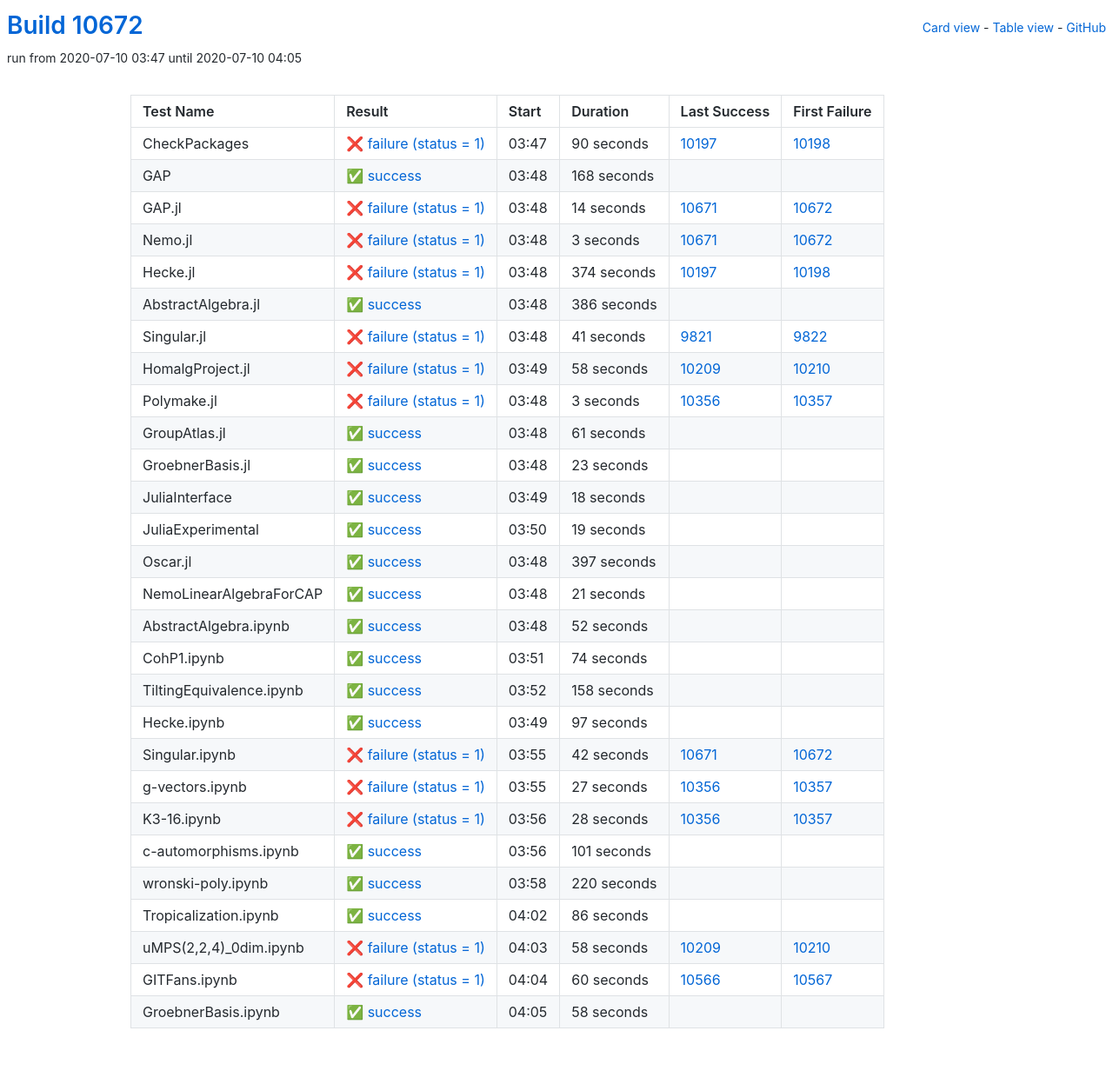
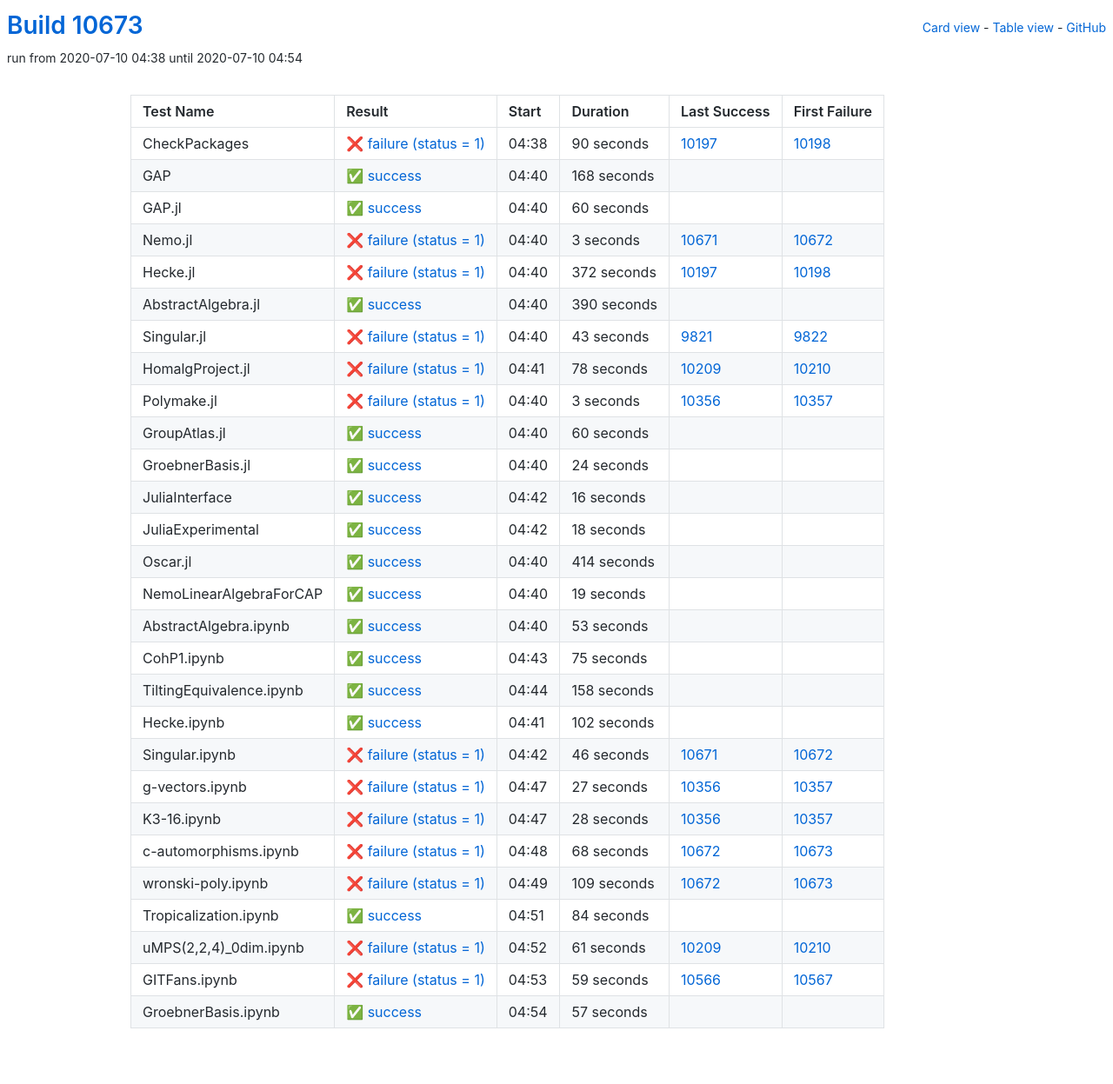
Before and after one commit to oscar-system/oscar-ci-status, a Jekyll site: the page built from table.html, in a window 1280 px wide. Shown: the whole page at 87% size. Built offline with Jekyll 4.4.1, drawn with Linux system fonts in a browser that asks for light colours.

Commit message:
Build #10673

```diff
--- a/_data/ci.yml
+++ b/_data/ci.yml
@@ -1,6 +1,6 @@
 ---
-build: 10672
-build_url: https://oscarci.mathematik.uni-kl.de/job/oscar/10672/
+build: 10673
+build_url: https://oscarci.mathematik.uni-kl.de/job/oscar/10673/
 job: oscar
 organization: oscar-system
 repo: oscar-ci-status
@@ -8,8 +8,8 @@
 tests:
 - name: CheckPackages
   id: checkpackages
-  log: https://oscarci.mathematik.uni-kl.de/job/oscar/10672/artifact/logs/build-10672/CheckPackages.log
-  start: 2020-07-10 03:47
+  log: https://oscarci.mathematik.uni-kl.de/job/oscar/10673/artifact/logs/build-10673/CheckPackages.log
+  start: 2020-07-10 04:38
   success: false
   exitcode: 1
   status: failure
@@ -20,8 +20,8 @@
   first_failure_url: https://oscarci.mathematik.uni-kl.de/job/oscar/10198/
 - name: GAP
   id: gap
-  log: https://oscarci.mathematik.uni-kl.de/job/oscar/10672/artifact/logs/build-10672/GAP.log
-  start: 2020-07-10 03:48
+  log: https://oscarci.mathematik.uni-kl.de/job/oscar/10673/artifact/logs/build-10673/GAP.log
+  start: 2020-07-10 04:40
   success: true
   exitcode: 0
   status: success
@@ -32,20 +32,20 @@
   first_failure_url:
 - name: GAP.jl
   id: gap-jl
-  log: https://oscarci.mathematik.uni-kl.de/job/oscar/10672/artifact/logs/build-10672/GAP.jl.log
-  start: 2020-07-10 03:48
-  success: false
-  exitcode: 1
-  status: failure
-  duration: 14
-  last_success: 10671
-  last_success_url: https://oscarci.mathematik.uni-kl.de/job/oscar/10671/
-  first_failure: 10672
-  first_failure_url: https://oscarci.mathematik.uni-kl.de/job/oscar/10672/
+  log: https://oscarci.mathematik.uni-kl.de/job/oscar/10673/artifact/logs/build-10673/GAP.jl.log
+  start: 2020-07-10 04:40
+  success: true
+  exitcode: 0
+  status: success
+  duration: 60
+  last_success: false
+  last_success_url:
+  first_failure: false
+  first_failure_url:
 - name: Nemo.jl
   id: nemo-jl
-  log: https://oscarci.mathematik.uni-kl.de/job/oscar/10672/artifact/logs/build-10672/Nemo.jl.log
-  start: 2020-07-10 03:48
+  log: https://oscarci.mathematik.uni-kl.de/job/oscar/10673/artifact/logs/build-10673/Nemo.jl.log
+  start: 2020-07-10 04:40
   success: false
   exitcode: 1
   status: failure
@@ -56,56 +56,56 @@
   first_failure_url: https://oscarci.mathematik.uni-kl.de/job/oscar/10672/
 - name: Hecke.jl
   id: hecke-jl
-  log: https://oscarci.mathematik.uni-kl.de/job/oscar/10672/artifact/logs/build-10672/Hecke.jl.log
-  start: 2020-07-10 03:48
+  log: https://oscarci.mathematik.uni-kl.de/job/oscar/10673/artifact/logs/build-10673/Hecke.jl.log
+  start: 2020-07-10 04:40
   success: false
   exitcode: 1
   status: failure
-  duration: 374
+  duration: 372
   last_success: 10197
   last_success_url: https://oscarci.mathematik.uni-kl.de/job/oscar/10197/
   first_failure: 10198
   first_failure_url: https://oscarci.mathematik.uni-kl.de/job/oscar/10198/
 - name: AbstractAlgebra.jl
   id: abstractalgebra-jl
-  log: https://oscarci.mathematik.uni-kl.de/job/oscar/10672/artifact/logs/build-10672/AbstractAlgebra.jl.log
-  start: 2020-07-10 03:48
+  log: https://oscarci.mathematik.uni-kl.de/job/oscar/10673/artifact/logs/build-10673/AbstractAlgebra.jl.log
+  start: 2020-07-10 04:40
   success: true
   exitcode: 0
   status: success
-  duration: 386
+  duration: 390
   last_success: false
   last_success_url:
   first_failure: false
   first_failure_url:
 - name: Singular.jl
   id: singular-jl
-  log: https://oscarci.mathematik.uni-kl.de/job/oscar/10672/artifact/logs/build-10672/Singular.jl.log
-  start: 2020-07-10 03:48
+  log: https://oscarci.mathematik.uni-kl.de/job/oscar/10673/artifact/logs/build-10673/Singular.jl.log
+  start: 2020-07-10 04:40
   success: false
   exitcode: 1
   status: failure
-  duration: 41
+  duration: 43
   last_success: 9821
   last_success_url: https://oscarci.mathematik.uni-kl.de/job/oscar/9821/
   first_failure: 9822
   first_failure_url: https://oscarci.mathematik.uni-kl.de/job/oscar/9822/
 - name: HomalgProject.jl
   id: homalgproject-jl
-  log: https://oscarci.mathematik.uni-kl.de/job/oscar/10672/artifact/logs/build-10672/HomalgProject.jl.log
-  start: 2020-07-10 03:49
+  log: https://oscarci.mathematik.uni-kl.de/job/oscar/10673/artifact/logs/build-10673/HomalgProject.jl.log
+  start: 2020-07-10 04:41
   success: false
   exitcode: 1
   status: failure
-  duration: 58
+  duration: 78
   last_success: 10209
   last_success_url: https://oscarci.mathematik.uni-kl.de/job/oscar/10209/
   first_failure: 10210
   first_failure_url: https://oscarci.mathematik.uni-kl.de/job/oscar/10210/
 - name: Polymake.jl
   id: polymake-jl
-  log: https://oscarci.mathematik.uni-kl.de/job/oscar/10672/artifact/logs/build-10672/Polymake.jl.log
-  start: 2020-07-10 03:48
+  log: https://oscarci.mathematik.uni-kl.de/job/oscar/10673/artifact/logs/build-10673/Polymake.jl.log
+  start: 2020-07-10 04:40
   success: false
   exitcode: 1
   status: failure
@@ -116,32 +116,44 @@
   first_failure_url: https://oscarci.mathematik.uni-kl.de/job/oscar/10357/
 - name: GroupAtlas.jl
   id: groupatlas-jl
-  log: https://oscarci.mathematik.uni-kl.de/job/oscar/10672/artifact/logs/build-10672/GroupAtlas.jl.log
-  start: 2020-07-10 03:48
+  log: https://oscarci.mathematik.uni-kl.de/job/oscar/10673/artifact/logs/build-10673/GroupAtlas.jl.log
+  start: 2020-07-10 04:40
   success: true
   exitcode: 0
   status: success
-  duration: 61
+  duration: 60
   last_success: false
   last_success_url:
   first_failure: false
   first_failure_url:
 - name: GroebnerBasis.jl
   id: groebnerbasis-jl
-  log: https://oscarci.mathematik.uni-kl.de/job/oscar/10672/artifact/logs/build-10672/GroebnerBasis.jl.log
-  start: 2020-07-10 03:48
+  log: https://oscarci.mathematik.uni-kl.de/job/oscar/10673/artifact/logs/build-10673/GroebnerBasis.jl.log
+  start: 2020-07-10 04:40
   success: true
   exitcode: 0
   status: success
-  duration: 23
+  duration: 24
   last_success: false
   last_success_url:
   first_failure: false
   first_failure_url:
 - name: JuliaInterface
   id: juliainterface
-  log: https://oscarci.mathematik.uni-kl.de/job/oscar/10672/artifact/logs/build-10672/JuliaInterface.log
-  start: 2020-07-10 03:49
+  log: https://oscarci.mathematik.uni-kl.de/job/oscar/10673/artifact/logs/build-10673/JuliaInterface.log
+  start: 2020-07-10 04:42
+  success: true
+  exitcode: 0
+  status: success
+  duration: 16
+  last_success: false
+  last_success_url:
+  first_failure: false
+  first_failure_url:
+- name: JuliaExperimental
+  id: juliaexperimental
+  log: https://oscarci.mathematik.uni-kl.de/job/oscar/10673/artifact/logs/build-10673/JuliaExperimental.log
+  start: 2020-07-10 04:42
   success: true
   exitcode: 0
   status: success
@@ -150,10 +162,22 @@
   last_success_url:
   first_failure: false
   first_failure_url:
-- name: JuliaExperimental
-  id: juliaexperimental
-  log: https://oscarci.mathematik.uni-kl.de/job/oscar/10672/artifact/logs/build-10672/JuliaExperimental.log
-  start: 2020-07-10 03:50
+- name: Oscar.jl
+  id: oscar-jl
+  log: https://oscarci.mathematik.uni-kl.de/job/oscar/10673/artifact/logs/build-10673/Oscar.jl.log
+  start: 2020-07-10 04:40
+  success: true
+  exitcode: 0
+  status: success
+  duration: 414
+  last_success: false
+  last_success_url:
+  first_failure: false
+  first_failure_url:
+- name: NemoLinearAlgebraForCAP
+  id: nemolinearalgebraforcap
+  log: https://oscarci.mathematik.uni-kl.de/job/oscar/10673/artifact/logs/build-10673/NemoLinearAlgebraForCAP.log
+  start: 2020-07-10 04:40
   success: true
   exitcode: 0
   status: success
@@ -162,58 +186,34 @@
   last_success_url:
   first_failure: false
   first_failure_url:
-- name: Oscar.jl
-  id: oscar-jl
-  log: https://oscarci.mathematik.uni-kl.de/job/oscar/10672/artifact/logs/build-10672/Oscar.jl.log
-  start: 2020-07-10 03:48
+- name: AbstractAlgebra.ipynb
+  id: abstractalgebra-ipynb
+  log: https://oscarci.mathematik.uni-kl.de/job/oscar/10673/artifact/logs/build-10673/AbstractAlgebra.ipynb.log
+  start: 2020-07-10 04:40
   success: true
   exitcode: 0
   status: success
-  duration: 397
-  last_success: false
-  last_success_url:
-  first_failure: false
-  first_failure_url:
-- name: NemoLinearAlgebraForCAP
-  id: nemolinearalgebraforcap
-  log: https://oscarci.mathematik.uni-kl.de/job/oscar/10672/artifact/logs/build-10672/NemoLinearAlgebraForCAP.log
-  start: 2020-07-10 03:48
-  success: true
-  exitcode: 0
-  status: success
-  duration: 21
-  last_success: false
-  last_success_url:
-  first_failure: false
-  first_failure_url:
-- name: AbstractAlgebra.ipynb
-  id: abstractalgebra-ipynb
-  log: https://oscarci.mathematik.uni-kl.de/job/oscar/10672/artifact/logs/build-10672/AbstractAlgebra.ipynb.log
-  start: 2020-07-10 03:48
-  success: true
-  exitcode: 0
-  status: success
-  duration: 52
+  duration: 53
   last_success: false
   last_success_url:
   first_failure: false
   first_failure_url:
 - name: CohP1.ipynb
   id: cohp1-ipynb
-  log: https://oscarci.mathematik.uni-kl.de/job/oscar/10672/artifact/logs/build-10672/CohP1.ipynb.log
-  start: 2020-07-10 03:51
+  log: https://oscarci.mathematik.uni-kl.de/job/oscar/10673/artifact/logs/build-10673/CohP1.ipynb.log
+  start: 2020-07-10 04:43
   success: true
   exitcode: 0
   status: success
-  duration: 74
+  duration: 75
   last_success: false
   last_success_url:
   first_failure: false
   first_failure_url:
 - name: TiltingEquivalence.ipynb
   id: tiltingequivalence-ipynb
-  log: https://oscarci.mathematik.uni-kl.de/job/oscar/10672/artifact/logs/build-10672/TiltingEquivalence.ipynb.log
-  start: 2020-07-10 03:52
+  log: https://oscarci.mathematik.uni-kl.de/job/oscar/10673/artifact/logs/build-10673/TiltingEquivalence.ipynb.log
+  start: 2020-07-10 04:44
   success: true
   exitcode: 0
   status: success
@@ -224,32 +224,32 @@
   first_failure_url:
 - name: Hecke.ipynb
   id: hecke-ipynb
-  log: https://oscarci.mathematik.uni-kl.de/job/oscar/10672/artifact/logs/build-10672/Hecke.ipynb.log
-  start: 2020-07-10 03:49
+  log: https://oscarci.mathematik.uni-kl.de/job/oscar/10673/artifact/logs/build-10673/Hecke.ipynb.log
+  start: 2020-07-10 04:41
   success: true
   exitcode: 0
   status: success
-  duration: 97
+  duration: 102
   last_success: false
   last_success_url:
   first_failure: false
   first_failure_url:
 - name: Singular.ipynb
   id: singular-ipynb
-  log: https://oscarci.mathematik.uni-kl.de/job/oscar/10672/artifact/logs/build-10672/Singular.ipynb.log
-  start: 2020-07-10 03:55
+  log: https://oscarci.mathematik.uni-kl.de/job/oscar/10673/artifact/logs/build-10673/Singular.ipynb.log
+  start: 2020-07-10 04:42
   success: false
   exitcode: 1
   status: failure
-  duration: 42
+  duration: 46
   last_success: 10671
   last_success_url: https://oscarci.mathematik.uni-kl.de/job/oscar/10671/
   first_failure: 10672
   first_failure_url: https://oscarci.mathematik.uni-kl.de/job/oscar/10672/
 - name: g-vectors.ipynb
   id: g-vectors-ipynb
-  log: https://oscarci.mathematik.uni-kl.de/job/oscar/10672/artifact/logs/build-10672/g-vectors.ipynb.log
-  start: 2020-07-10 03:55
+  log: https://oscarci.mathematik.uni-kl.de/job/oscar/10673/artifact/logs/build-10673/g-vectors.ipynb.log
+  start: 2020-07-10 04:47
   success: false
   exitcode: 1
   status: failure
@@ -260,8 +260,8 @@
   first_failure_url: https://oscarci.mathematik.uni-kl.de/job/oscar/10357/
 - name: K3-16.ipynb
   id: k3-16-ipynb
-  log: https://oscarci.mathematik.uni-kl.de/job/oscar/10672/artifact/logs/build-10672/K3-16.ipynb.log
-  start: 2020-07-10 03:56
+  log: https://oscarci.mathematik.uni-kl.de/job/oscar/10673/artifact/logs/build-10673/K3-16.ipynb.log
+  start: 2020-07-10 04:47
   success: false
   exitcode: 1
   status: failure
@@ -272,72 +272,72 @@
   first_failure_url: https://oscarci.mathematik.uni-kl.de/job/oscar/10357/
 - name: c-automorphisms.ipynb
   id: c-automorphisms-ipynb
-  log: https://oscarci.mathematik.uni-kl.de/job/oscar/10672/artifact/logs/build-10672/c-automorphisms.ipynb.log
-  start: 2020-07-10 03:56
+  log: https://oscarci.mathematik.uni-kl.de/job/oscar/10673/artifact/logs/build-10673/c-automorphisms.ipynb.log
+  start: 2020-07-10 04:48
+  success: false
+  exitcode: 1
+  status: failure
+  duration: 68
+  last_success: 10672
+  last_success_url: https://oscarci.mathematik.uni-kl.de/job/oscar/10672/
+  first_failure: 10673
+  first_failure_url: https://oscarci.mathematik.uni-kl.de/job/oscar/10673/
+- name: wronski-poly.ipynb
+  id: wronski-poly-ipynb
+  log: https://oscarci.mathematik.uni-kl.de/job/oscar/10673/artifact/logs/build-10673/wronski-poly.ipynb.log
+  start: 2020-07-10 04:49
+  success: false
+  exitcode: 1
+  status: failure
+  duration: 109
+  last_success: 10672
+  last_success_url: https://oscarci.mathematik.uni-kl.de/job/oscar/10672/
+  first_failure: 10673
+  first_failure_url: https://oscarci.mathematik.uni-kl.de/job/oscar/10673/
+- name: Tropicalization.ipynb
+  id: tropicalization-ipynb
+  log: https://oscarci.mathematik.uni-kl.de/job/oscar/10673/artifact/logs/build-10673/Tropicalization.ipynb.log
+  start: 2020-07-10 04:51
   success: true
   exitcode: 0
   status: success
-  duration: 101
-  last_success: false
-  last_success_url:
-  first_failure: false
-  first_failure_url:
-- name: wronski-poly.ipynb
-  id: wronski-poly-ipynb
-  log: https://oscarci.mathematik.uni-kl.de/job/oscar/10672/artifact/logs/build-10672/wronski-poly.ipynb.log
-  start: 2020-07-10 03:58
-  success: true
-  exitcode: 0
-  status: success
-  duration: 220
-  last_success: false
-  last_success_url:
-  first_failure: false
-  first_failure_url:
-- name: Tropicalization.ipynb
-  id: tropicalization-ipynb
-  log: https://oscarci.mathematik.uni-kl.de/job/oscar/10672/artifact/logs/build-10672/Tropicalization.ipynb.log
-  start: 2020-07-10 04:02
-  success: true
-  exitcode: 0
-  status: success
-  duration: 86
+  duration: 84
   last_success: false
   last_success_url:
   first_failure: false
   first_failure_url:
 - name: uMPS(2,2,4)_0dim.ipynb
   id: umps-2-2-4-0dim-ipynb
-  log: https://oscarci.mathematik.uni-kl.de/job/oscar/10672/artifact/logs/build-10672/uMPS-2-2-4-_0dim.ipynb.log
-  start: 2020-07-10 04:03
+  log: https://oscarci.mathematik.uni-kl.de/job/oscar/10673/artifact/logs/build-10673/uMPS-2-2-4-_0dim.ipynb.log
+  start: 2020-07-10 04:52
   success: false
   exitcode: 1
   status: failure
-  duration: 58
+  duration: 61
   last_success: 10209
   last_success_url: https://oscarci.mathematik.uni-kl.de/job/oscar/10209/
   first_failure: 10210
   first_failure_url: https://oscarci.mathematik.uni-kl.de/job/oscar/10210/
 - name: GITFans.ipynb
   id: gitfans-ipynb
-  log: https://oscarci.mathematik.uni-kl.de/job/oscar/10672/artifact/logs/build-10672/GITFans.ipynb.log
-  start: 2020-07-10 04:04
+  log: https://oscarci.mathematik.uni-kl.de/job/oscar/10673/artifact/logs/build-10673/GITFans.ipynb.log
+  start: 2020-07-10 04:53
   success: false
   exitcode: 1
   status: failure
-  duration: 60
+  duration: 59
   last_success: 10566
   last_success_url: https://oscarci.mathematik.uni-kl.de/job/oscar/10566/
   first_failure: 10567
   first_failure_url: https://oscarci.mathematik.uni-kl.de/job/oscar/10567/
 - name: GroebnerBasis.ipynb
   id: groebnerbasis-ipynb
-  log: https://oscarci.mathematik.uni-kl.de/job/oscar/10672/artifact/logs/build-10672/GroebnerBasis.ipynb.log
-  start: 2020-07-10 04:05
+  log: https://oscarci.mathematik.uni-kl.de/job/oscar/10673/artifact/logs/build-10673/GroebnerBasis.ipynb.log
+  start: 2020-07-10 04:54
   success: true
   exitcode: 0
   status: success
-  duration: 58
+  duration: 57
   last_success: false
   last_success_url:
   first_failure: false
```
Also changed, not shown: README.md.
